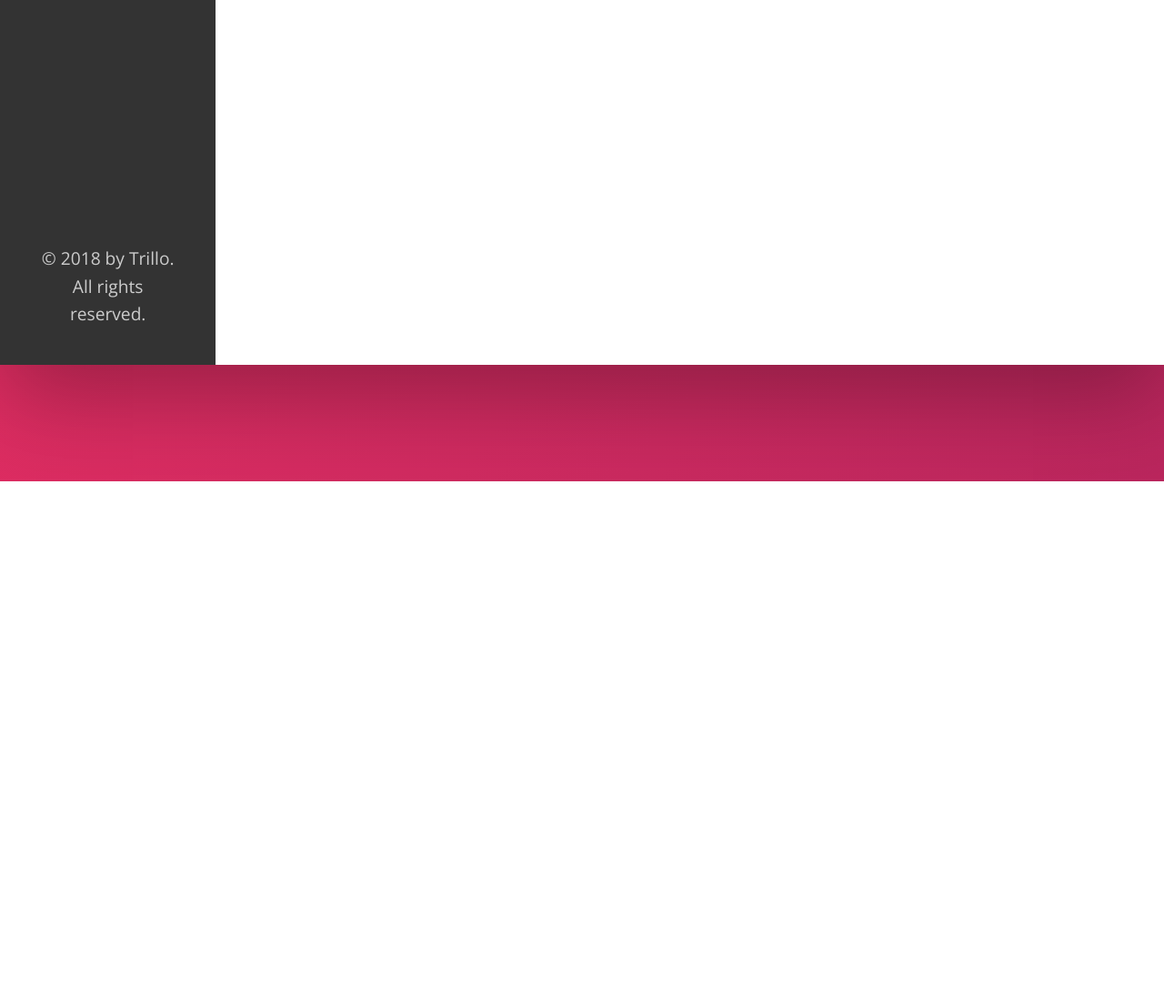
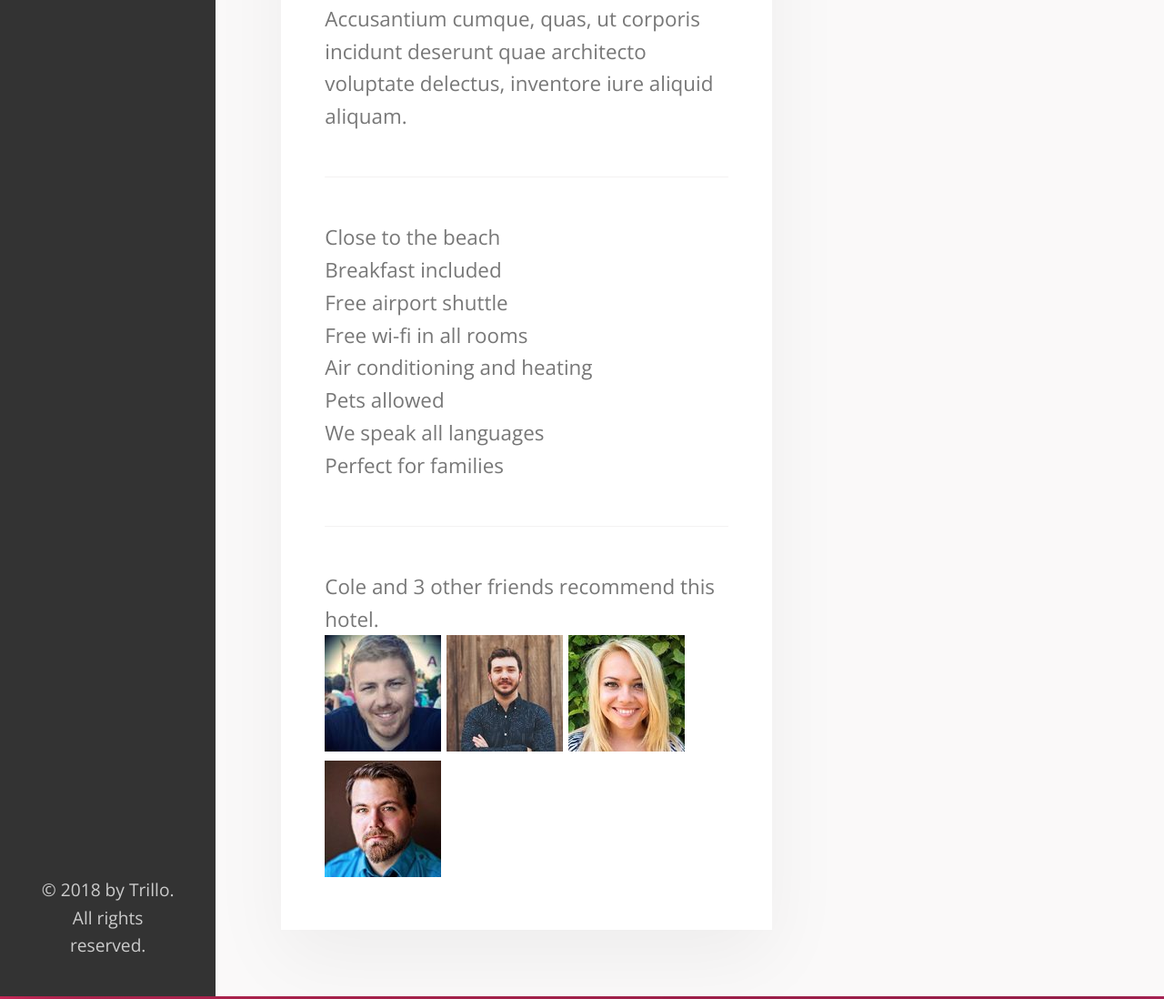
Before and after one commit to olenaborysenko/booking-site, a website: page index.html in a window 1280 px wide. Shown: the part 1119-2217 px from the top of the page at 91% size. Before the commit the page ends 1648 px from the top, so only its background shows below. Drawn offline with nearby package versions, Linux system fonts and the light colour scheme.

Commit message:
Started the Detail section

```diff
--- a/index.html
+++ b/index.html
@@ -130,6 +130,41 @@
 						<div class="overview__rating-count">513 votes</div>
 					</div>
 				</div>
+
+				<div class="detail">
+					<div class="description">
+						<p class="paragraph">
+							Lorem ipsum dolor sit amet, consectetur adipisicing elit. Animi nisi dignissimos debitis ratione sapiente saepe. Accusantium cumque, quas, ut corporis incidunt deserunt quae architecto voluptate.
+						</p>
+						<p class="paragraph">
+							Accusantium cumque, quas, ut corporis incidunt deserunt quae architecto voluptate delectus, inventore iure aliquid aliquam.
+						</p>
+						<ul class="list">
+							<li class="list__item">Close to the beach</li>
+							<li class="list__item">Breakfast included</li>
+							<li class="list__item">Free airport shuttle</li>
+							<li class="list__item">Free wi-fi in all rooms</li>
+							<li class="list__item">Air conditioning and heating</li>
+							<li class="list__item">Pets allowed</li>
+							<li class="list__item">We speak all languages</li>
+							<li class="list__item">Perfect for families</li>
+						</ul>
+						<div class="recommend">
+							<p class="recommend__count">
+								Cole and 3 other friends recommend this hotel.
+							</p>
+							<div class="recommend__friends">
+								<img src="img/user-3.jpg" alt="Friend 1" class="recommend__photo">
+								<img src="img/user-4.jpg" alt="Friend 2" class="recommend__photo">
+								<img src="img/user-6.jpg" alt="Friend 3" class="recommend__photo">
+								<img src="img/user-5.jpg" alt="Friend 4" class="recommend__photo">
+							</div>
+						</div>
+					</div>
+					<div class="user-reviews">
+						User reviews
+					</div>
+				</div>
 			</main>
 		</div>
 	</div>
--- a/sass/_base.scss
+++ b/sass/_base.scss
@@ -13,6 +13,9 @@
 	--color-grey-dark-3: #999;
 
 	--shadow-dark: 0 2rem 6rem rgba(0,0,0, .3);
+	--shadow-light: 0 2rem 5rem rgba(0,0,0, .05);
+
+	--line: 1px solid var(--color-grey-light-2);
 }
 
 * {
--- a/sass/_components.scss
+++ b/sass/_components.scss
@@ -196,7 +196,7 @@
 .overview {
 	display: flex;
 	align-items: center;
-	border-bottom: 1px solid var(--color-grey-light-2);
+	border-bottom: var(--line);
 
 	&__heading {
 		font-size: 2.25rem;
@@ -290,3 +290,22 @@
 		transform: scale(1);
 	}
 }
+
+
+// PARAGRAPH
+.paragraph:not(:last-of-type) {
+	margin-bottom: 2rem;
+}
+
+
+// LIST
+.list {
+	list-style: none;
+	margin: 3rem 0;
+	padding: 3rem 0;
+	border-top: var(--line);
+	border-bottom: var(--line);
+}
+
+
+// RECOMMEND
--- a/sass/_layout.scss
+++ b/sass/_layout.scss
@@ -10,7 +10,7 @@
     font-size: 1.4rem;
     height: 7rem;
     background-color: #FFF;
-    border-bottom: 1px solid var(--color-grey-light-2);
+    border-bottom: var(--line);
     display: flex;
     justify-content: space-between;
     align-items: center;
@@ -31,5 +31,24 @@
 .hotel-view {
     flex: 1;
     background-color: #FFF;
-    height: 80rem;
 }
+
+.detail {
+    display: flex;
+    padding: 4.5rem;
+    background-color: var(--color-grey-light-1);
+    border-bottom: var(--line);
+}
+
+.description {
+    flex: 0 0 60%;
+    font-size: 1.4rem;
+    margin-right: 4.5rem;
+    background-color: #FFF;
+    box-shadow: var(--shadow-light);
+    padding: 3rem;
+}
+
+.user-reviews {
+    flex: 1;
+}
```
Also changed, not shown: css/style.css.
